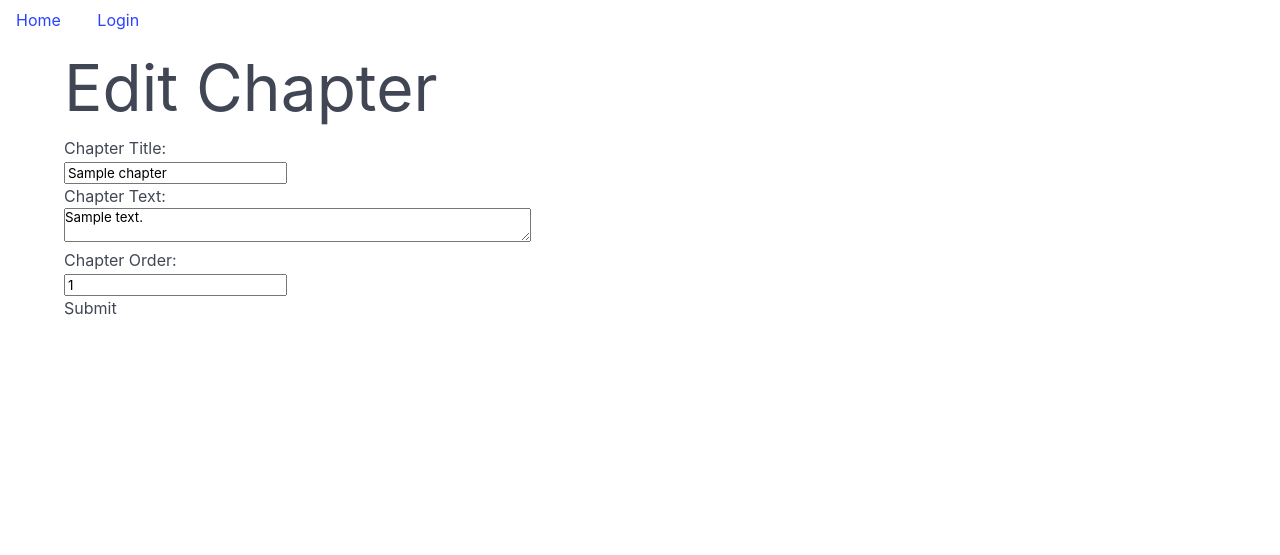
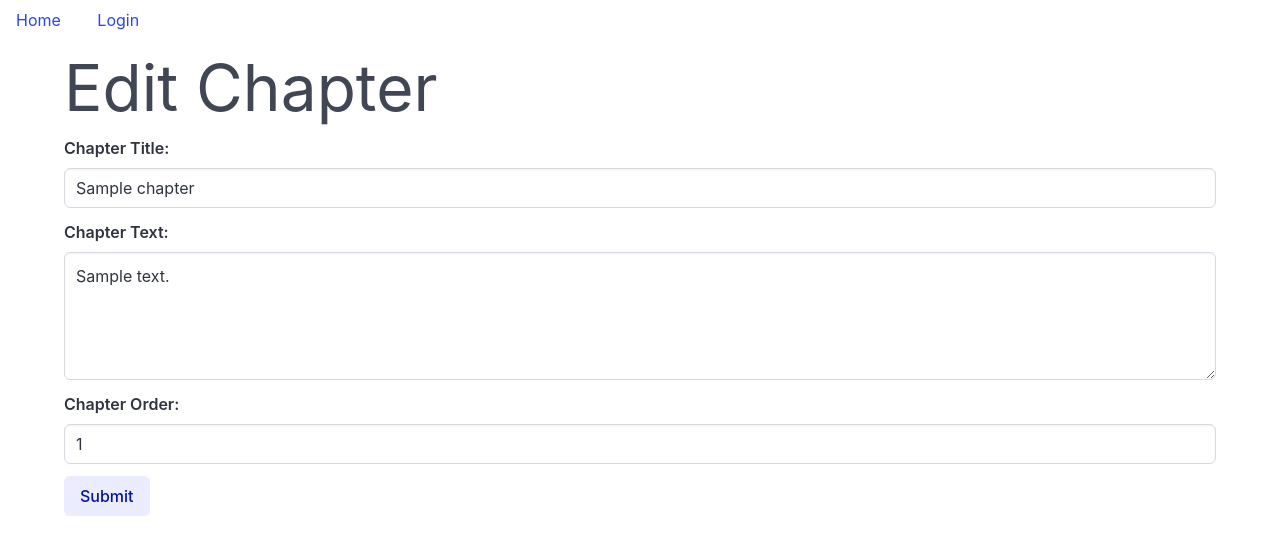
Before and after one commit to jruss06/ficition, a Django app: page /story/edit/1/chapter/1 in a window 1280 px wide. Shown: the top 555 px of the page. Run offline with Django 5.2, Linux system fonts and the light colour scheme; tables that the repository leaves empty hold one stand-in row (values such as "Sample post").

Commit message:
style edit

```diff
--- a/story/templates/story/editchapter.html
+++ b/story/templates/story/editchapter.html
@@ -1,22 +1,32 @@
-{% extends "base.html" %}
+{% extends 'base.html' %}
 
-{% block header %}Edit Chapter{% endblock %}
+{% block header %}
+  Edit Chapter
+{% endblock %}
 
 {% block content %}
-<form action="{% url 'posteditchapter' story.id chapter.id %}" method="post">
-{% csrf_token %}
-<label>Chapter Title: </label>
-<div><input type="text" name="chaptertitle" value="{{ chapter.title }}"/></div>
+  <form action="{% url 'posteditchapter' story.id chapter.id %}" method="post">
+    {% csrf_token %}
+    <div class="field">
+      <label class="label">Chapter Title:</label>
+      <div>
+        <input class="input" type="text" name="chaptertitle" value="{{ chapter.title }}" />
+      </div>
+    </div>
+    <div class="field">
+      <label class="label">Chapter Text:</label>
+      <div>
+        <textarea class="textarea" cols="50" name="body">{{ chapter.body }}</textarea>
+      </div>
+    </div>
 
-<label>Chapter Text: </label>
-<div>
-	<textarea cols="50" name="body">{{ chapter.body }}</textarea>
-</div>
+    <div class="field">
+      <label class="label">Chapter Order:</label>
+      <div>
+        <input class="input" type="number" name="order" value="{{ chapter.order }}" />
+      </div>
+    </div>
 
-<label>Chapter Order: </label>
-<div><input class="bg-black" type="number" name="order" value="{{ chapter.order }}"/></div>
-
-<button type="submit">Submit</button>
-</form>
-
+    <button class="button is-link is-light" type="submit">Submit</button>
+  </form>
 {% endblock %}
```
